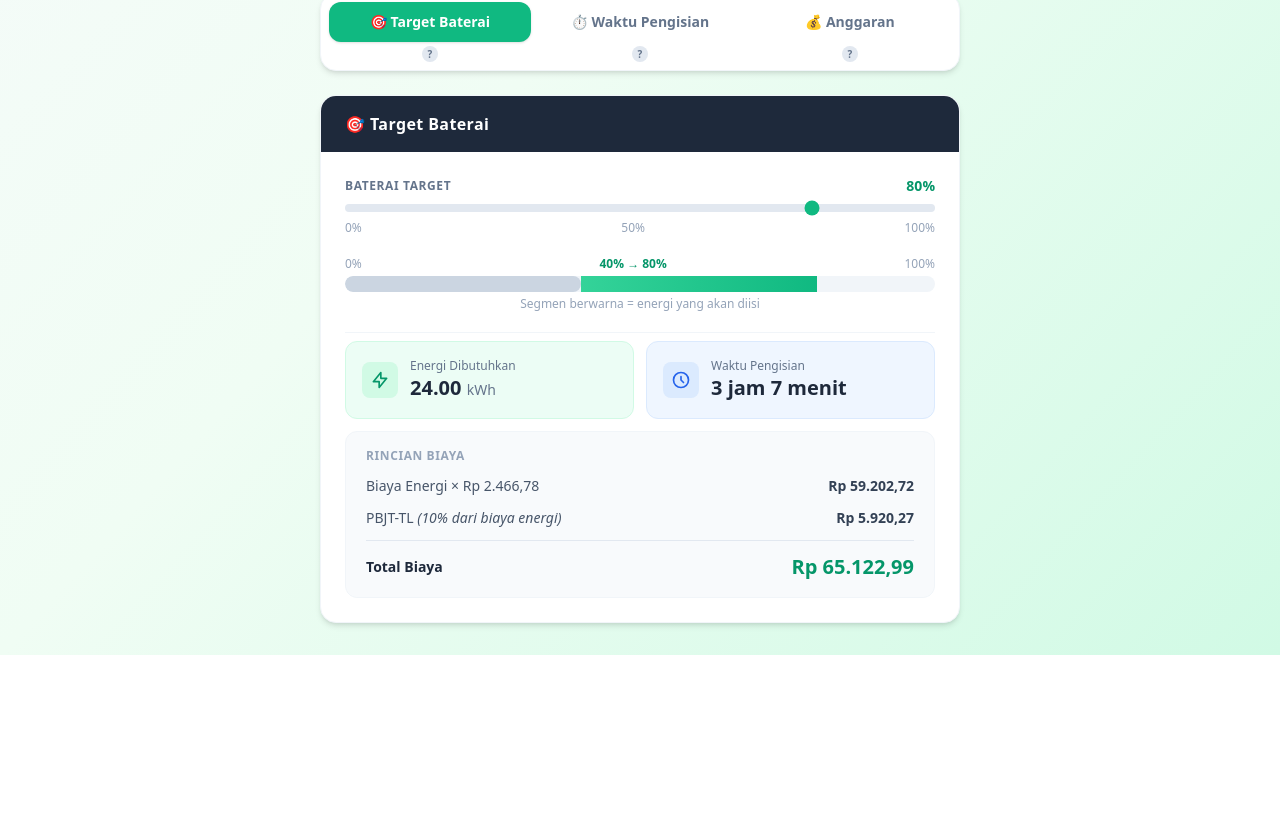
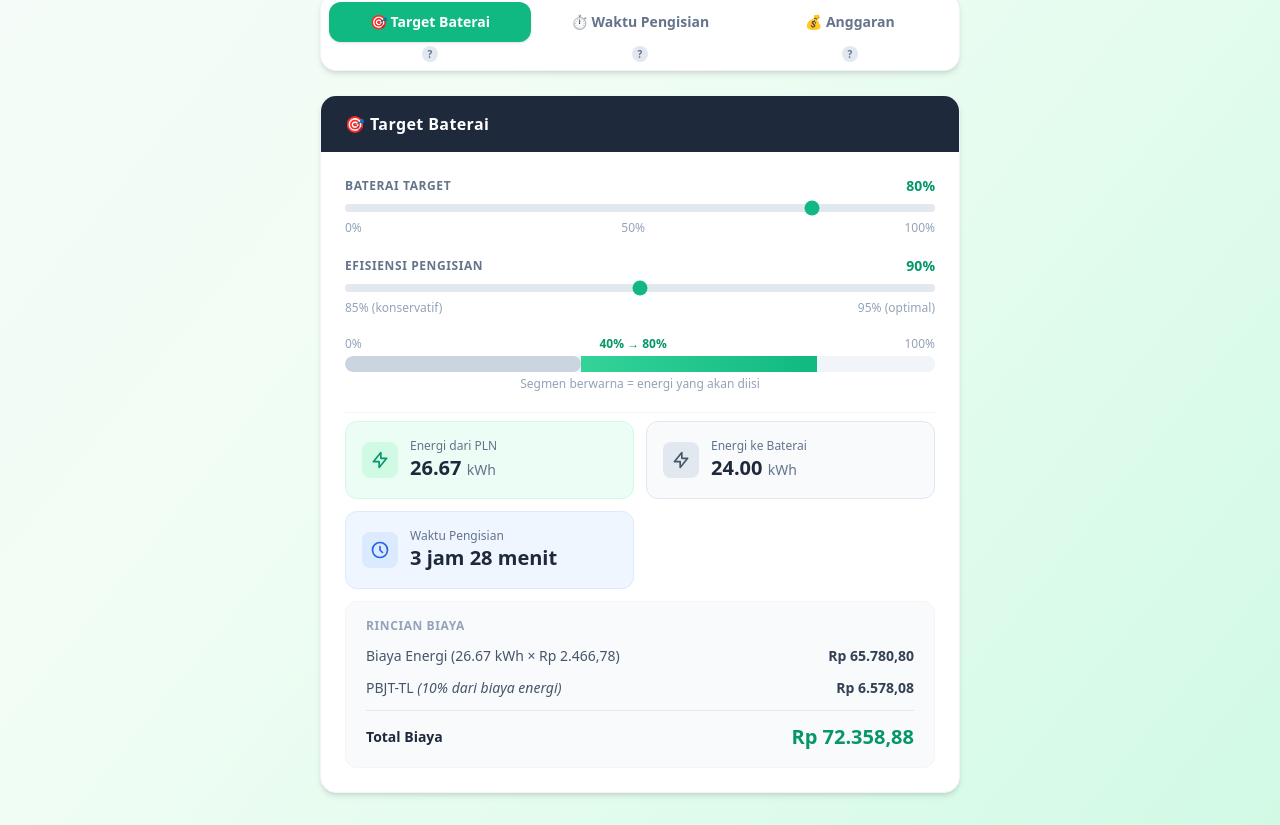
Before and after one commit to rendicahya/kwh-ev, a Svelte app: page / in a window 1280 px wide. Shown: the part 754-1579 px from the top of the page. Before the commit the page ends 1409 px from the top, so only its background shows below. Built offline with nearby package versions, Linux system fonts and the light colour scheme.

Commit message:
Added charging efficiency in battery target mode

```diff
--- a/src/components/ModeTarget.svelte
+++ b/src/components/ModeTarget.svelte
@@ -2,16 +2,18 @@
   import { clamp } from '../lib/validation.js';
   import ProgressBar from './ProgressBar.svelte';
   import ResultCard from './ResultCard.svelte';
-  import { calcTarget, calcRange } from '../lib/calc.js';
+  import { calcTarget, calcRange, formatRupiah } from '../lib/calc.js';
   import { EV_PRESETS } from '../lib/constants.js';
+  import { CHARGING_EFFICIENCY } from '../lib/constants.js';
 
   export let batteryCapacity, currentBattery, chargerPower, tariffPerKwh;
   export let targetBattery, targetBatteryError;
   export let sharedValid;
   export let pbjt_rate;
   export let selectedEV = 'custom';
+  let efficiency = CHARGING_EFFICIENCY;
 
-  $: result = calcTarget({ batteryCapacity, currentBattery, targetBattery, chargerPower, tariffPerKwh, pbjt_rate });
+  $: result = calcTarget({ batteryCapacity, currentBattery, targetBattery, chargerPower, tariffPerKwh, pbjt_rate, efficiency });
   $: showResult = sharedValid && !targetBatteryError && result.energyNeeded > 0;
   $: evPreset = selectedEV !== 'custom' ? EV_PRESETS.find(p => p.label === selectedEV) : null;
   $: rangeGained = evPreset ? calcRange(evPreset.range, targetBattery) : null;
@@ -23,10 +25,11 @@
   })();
 </script>
 
+<!-- Slider Baterai Target -->
 <div class="flex flex-col gap-2">
   <div class="flex items-center justify-between">
     <label for="targetBattery" class="text-xs font-semibold text-slate-500 uppercase tracking-wider">Baterai Target</label>
-    <span class="text-sm font-bold text-emerald-600">{targetBattery}%</span>
+    <span class="text-sm font-bold {targetBattery > 80 ? 'text-amber-500' : 'text-emerald-600'}">{targetBattery}%</span>
   </div>
   <input id="targetBattery" type="range" bind:value={targetBattery} min="0" max="100" step="1"
     on:blur={() => targetBattery = clamp(targetBattery, 0, 100)}
@@ -37,24 +40,78 @@
     <span>50%</span>
     <span>100%</span>
   </div>
+  {#if targetBattery > 80}
+    <div class="flex items-center gap-2 bg-amber-50 border border-amber-200 rounded-xl px-4 py-3">
+      <svg xmlns="http://www.w3.org/2000/svg" class="w-4 h-4 text-amber-500 shrink-0" fill="none" viewBox="0 0 24 24" stroke="currentColor">
+        <path stroke-linecap="round" stroke-linejoin="round" stroke-width="2" d="M12 9v2m0 4h.01M10.29 3.86L1.82 18a2 2 0 001.71 3h16.94a2 2 0 001.71-3L13.71 3.86a2 2 0 00-3.42 0z"/>
+      </svg>
+      <p class="text-xs text-amber-700">Pengisian di atas 80% memperlambat laju pengisian dan dapat mempercepat degradasi baterai jangka panjang.</p>
+    </div>
+  {/if}
   {#if targetBatteryError}<p class="text-xs text-red-500 mt-0.5">{targetBatteryError}</p>{/if}
+</div>
+
+<!-- Slider Efisiensi -->
+<div class="flex flex-col gap-2">
+  <div class="flex items-center justify-between">
+    <label for="efficiency" class="text-xs font-semibold text-slate-500 uppercase tracking-wider">Efisiensi Pengisian</label>
+    <span class="text-sm font-bold text-emerald-600">{Math.round(efficiency * 100)}%</span>
+  </div>
+  <input id="efficiency" type="range" bind:value={efficiency} min="0.85" max="0.95" step="0.01"
+    class="w-full h-2 rounded-full appearance-none cursor-pointer
+           bg-slate-200 accent-emerald-500" />
+  <div class="flex justify-between text-xs text-slate-400">
+    <span>85% (konservatif)</span>
+    <span>95% (optimal)</span>
+  </div>
 </div>
 
 <ProgressBar mode="target" {currentBattery} {targetBattery} />
 
 {#if showResult}
-  <ResultCard
-    energyLabel="Energi Dibutuhkan"
-    energyValue={result.energyNeeded.toFixed(2)}
-    secondLabel="Waktu Pengisian"
-    secondValue={timeLabel}
-    secondUnit=""
-    energyCost={result.energyCost}
-    totalCost={result.totalCost}
-    {tariffPerKwh}
-    pbjt={result.pbjt}
-  >
-    <svelte:fragment slot="extra">
+  <div class="space-y-3 pt-2 border-t border-slate-100">
+
+    <!-- Baris 1: Energi dari PLN + Energi ke Baterai -->
+    <div class="grid grid-cols-1 sm:grid-cols-2 gap-3">
+      <div class="flex items-center gap-3 bg-emerald-50 border border-emerald-100 rounded-xl px-4 py-4">
+        <div class="bg-emerald-100 text-emerald-600 rounded-lg p-2">
+          <svg xmlns="http://www.w3.org/2000/svg" class="w-5 h-5" fill="none" viewBox="0 0 24 24" stroke="currentColor">
+            <path stroke-linecap="round" stroke-linejoin="round" stroke-width="2" d="M13 10V3L4 14h7v7l9-11h-7z"/>
+          </svg>
+        </div>
+        <div>
+          <p class="text-xs text-slate-500 font-medium">Energi dari PLN</p>
+          <p class="text-xl font-bold text-slate-800">{result.energyFromGrid.toFixed(2)} <span class="text-sm font-normal text-slate-500">kWh</span></p>
+        </div>
+      </div>
+
+      <div class="flex items-center gap-3 bg-slate-50 border border-slate-200 rounded-xl px-4 py-4">
+        <div class="bg-slate-200 text-slate-600 rounded-lg p-2">
+          <svg xmlns="http://www.w3.org/2000/svg" class="w-5 h-5" fill="none" viewBox="0 0 24 24" stroke="currentColor">
+            <path stroke-linecap="round" stroke-linejoin="round" stroke-width="2" d="M13 10V3L4 14h7v7l9-11h-7z"/>
+          </svg>
+        </div>
+        <div>
+          <p class="text-xs text-slate-500 font-medium">Energi ke Baterai</p>
+          <p class="text-xl font-bold text-slate-800">{result.energyNeeded.toFixed(2)} <span class="text-sm font-normal text-slate-500">kWh</span></p>
+        </div>
+      </div>
+    </div>
+
+    <!-- Baris 2: Waktu Pengisian + Estimasi Jarak (jika ada preset) -->
+    <div class="grid grid-cols-1 sm:grid-cols-2 gap-3">
+      <div class="flex items-center gap-3 bg-blue-50 border border-blue-100 rounded-xl px-4 py-4">
+        <div class="bg-blue-100 text-blue-600 rounded-lg p-2">
+          <svg xmlns="http://www.w3.org/2000/svg" class="w-5 h-5" fill="none" viewBox="0 0 24 24" stroke="currentColor">
+            <path stroke-linecap="round" stroke-linejoin="round" stroke-width="2" d="M12 8v4l3 3m6-3a9 9 0 11-18 0 9 9 0 0118 0z"/>
+          </svg>
+        </div>
+        <div>
+          <p class="text-xs text-slate-500 font-medium">Waktu Pengisian</p>
+          <p class="text-xl font-bold text-slate-800">{timeLabel}</p>
+        </div>
+      </div>
+
       {#if evPreset}
         <div class="flex items-center gap-3 bg-violet-50 border border-violet-100 rounded-xl px-4 py-4">
           <div class="bg-violet-100 text-violet-600 rounded-lg p-2">
@@ -64,22 +121,35 @@
             </svg>
           </div>
           <div>
-            <p class="text-xs text-slate-500 font-medium">
-              Estimasi Jarak Tempuh
-              <span class="text-slate-400 font-normal">({evPreset.standard})</span>
-            </p>
-            <p class="text-xl font-bold text-slate-800">
-              ~{rangeGained} <span class="text-sm font-normal text-slate-500">km</span>
-            </p>
-            <p class="text-xs text-slate-400 mt-0.5">Berdasarkan {targetBattery}% baterai · standar {evPreset.standard}</p>
+            <p class="text-xs text-slate-500 font-medium">Estimasi Jarak <span class="text-slate-400 font-normal">({evPreset.standard})</span></p>
+            <p class="text-xl font-bold text-slate-800">~{rangeGained} <span class="text-sm font-normal text-slate-500">km</span></p>
+            <p class="text-xs text-slate-400 mt-0.5">Berdasarkan {targetBattery}% baterai</p>
           </div>
         </div>
+      {:else}
+        <!-- Placeholder kosong agar baris tetap rapi jika tidak ada preset -->
+        <div></div>
       {/if}
-    </svelte:fragment>
-    <svelte:fragment slot="second-icon">
-      <svg xmlns="http://www.w3.org/2000/svg" class="w-5 h-5" fill="none" viewBox="0 0 24 24" stroke="currentColor">
-        <path stroke-linecap="round" stroke-linejoin="round" stroke-width="2" d="M12 8v4l3 3m6-3a9 9 0 11-18 0 9 9 0 0118 0z"/>
-      </svg>
-    </svelte:fragment>
-  </ResultCard>
+    </div>
+
+    <!-- Rincian Biaya -->
+    <div class="bg-slate-50 border border-slate-100 rounded-xl px-5 py-4 space-y-3">
+      <p class="text-xs font-semibold text-slate-400 uppercase tracking-wider">Rincian Biaya</p>
+      <div class="flex justify-between items-center">
+        <span class="text-sm text-slate-600">Biaya Energi ({result.energyFromGrid.toFixed(2)} kWh × {formatRupiah(tariffPerKwh)})</span>
+        <span class="text-sm font-semibold text-slate-700">{formatRupiah(result.energyCost)}</span>
+      </div>
+      {#if pbjt_rate > 0}
+      <div class="flex justify-between items-center">
+        <span class="text-sm text-slate-600">PBJT-TL <em>(10% dari biaya energi)</em></span>
+        <span class="text-sm font-semibold text-slate-700">{formatRupiah(result.pbjt)}</span>
+      </div>
+      {/if}
+      <div class="border-t border-slate-200 pt-3 flex justify-between items-center">
+        <span class="text-sm font-bold text-slate-800">Total Biaya</span>
+        <span class="text-xl font-extrabold text-emerald-600">{formatRupiah(result.totalCost)}</span>
+      </div>
+    </div>
+
+  </div>
 {/if}
```
Also changed, not shown: src/lib/calc.js, src/lib/constants.js.
